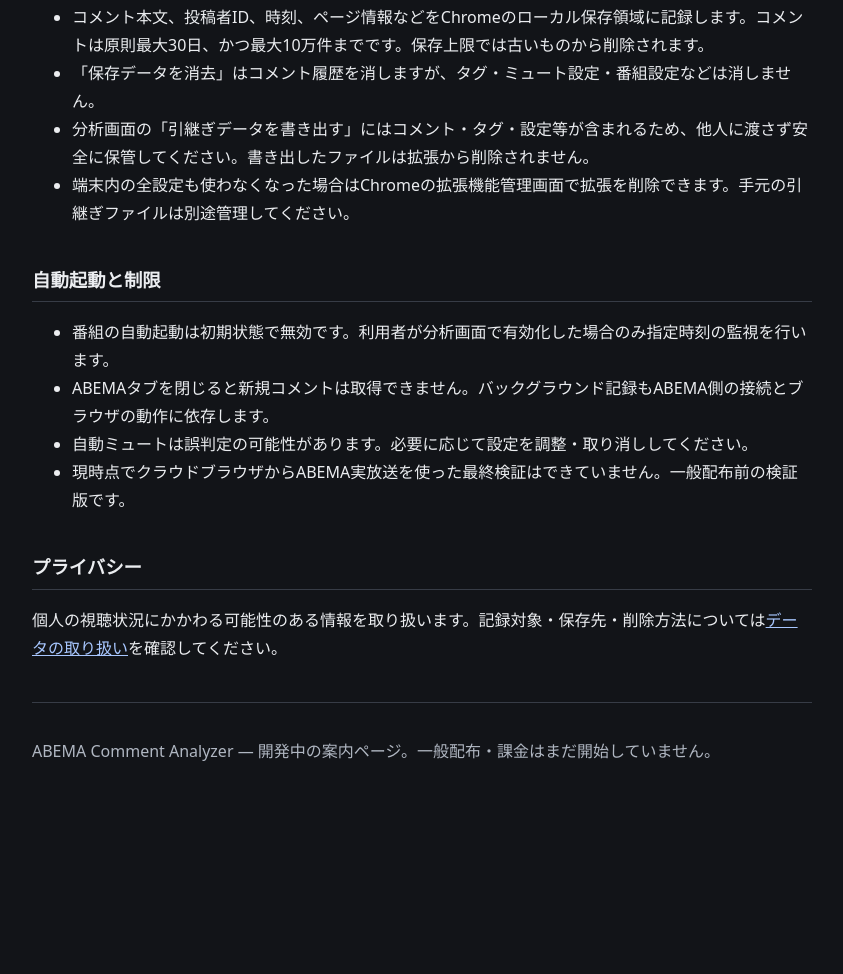
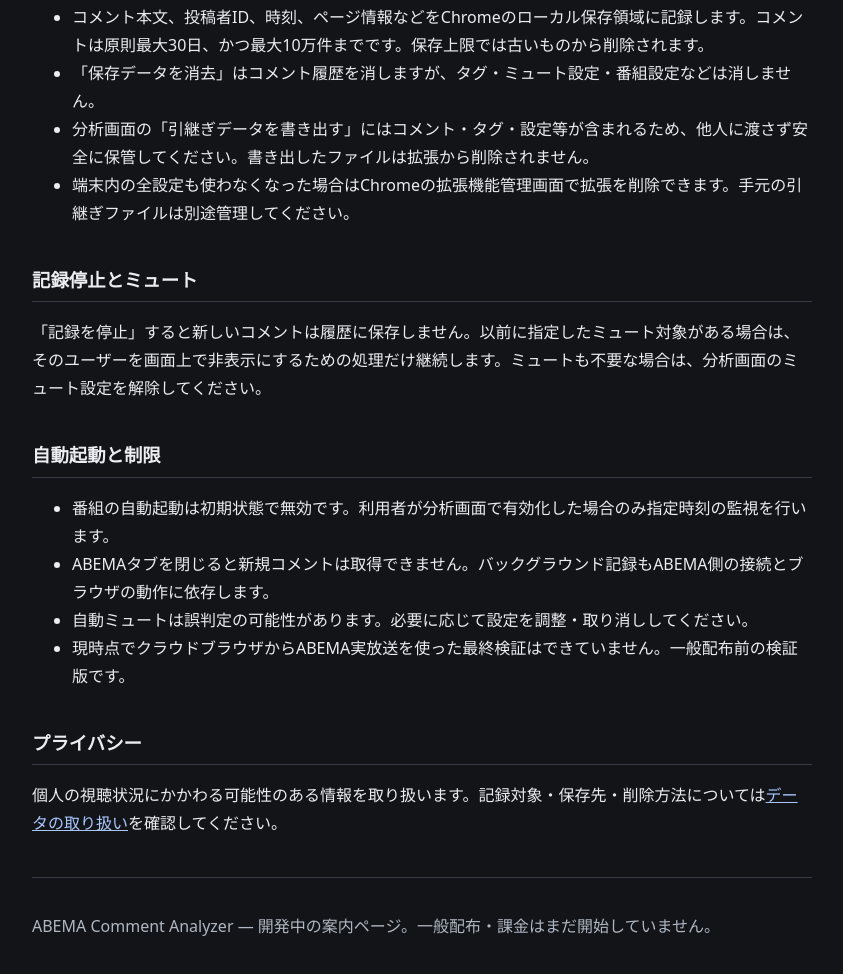
Before and after one commit to yamada1221/abema-comment-analyzer, a browser extension: page guide.html in a window 1280 px wide. Shown: the part 764-1738 px from the top of the page, without its empty margins (218-1061 px from the left). Before the commit the page ends 1593 px from the top, so only its background shows below. Drawn offline with Linux system fonts and the light colour scheme.

Commit message:
docs: disclose local mute-only DOM processing when recording is stopped

```diff
--- a/guide.html
+++ b/guide.html
@@ -39,6 +39,8 @@
       <li>分析画面の「引継ぎデータを書き出す」にはコメント・タグ・設定等が含まれるため、他人に渡さず安全に保管してください。書き出したファイルは拡張から削除されません。</li>
       <li>端末内の全設定も使わなくなった場合はChromeの拡張機能管理画面で拡張を削除できます。手元の引継ぎファイルは別途管理してください。</li>
     </ul>
+    <h2>記録停止とミュート</h2>
+    <p>「記録を停止」すると新しいコメントは履歴に保存しません。以前に指定したミュート対象がある場合は、そのユーザーを画面上で非表示にするための処理だけ継続します。ミュートも不要な場合は、分析画面のミュート設定を解除してください。</p>
     <h2>自動起動と制限</h2>
     <ul>
       <li>番組の自動起動は初期状態で無効です。利用者が分析画面で有効化した場合のみ指定時刻の監視を行います。</li>
```
